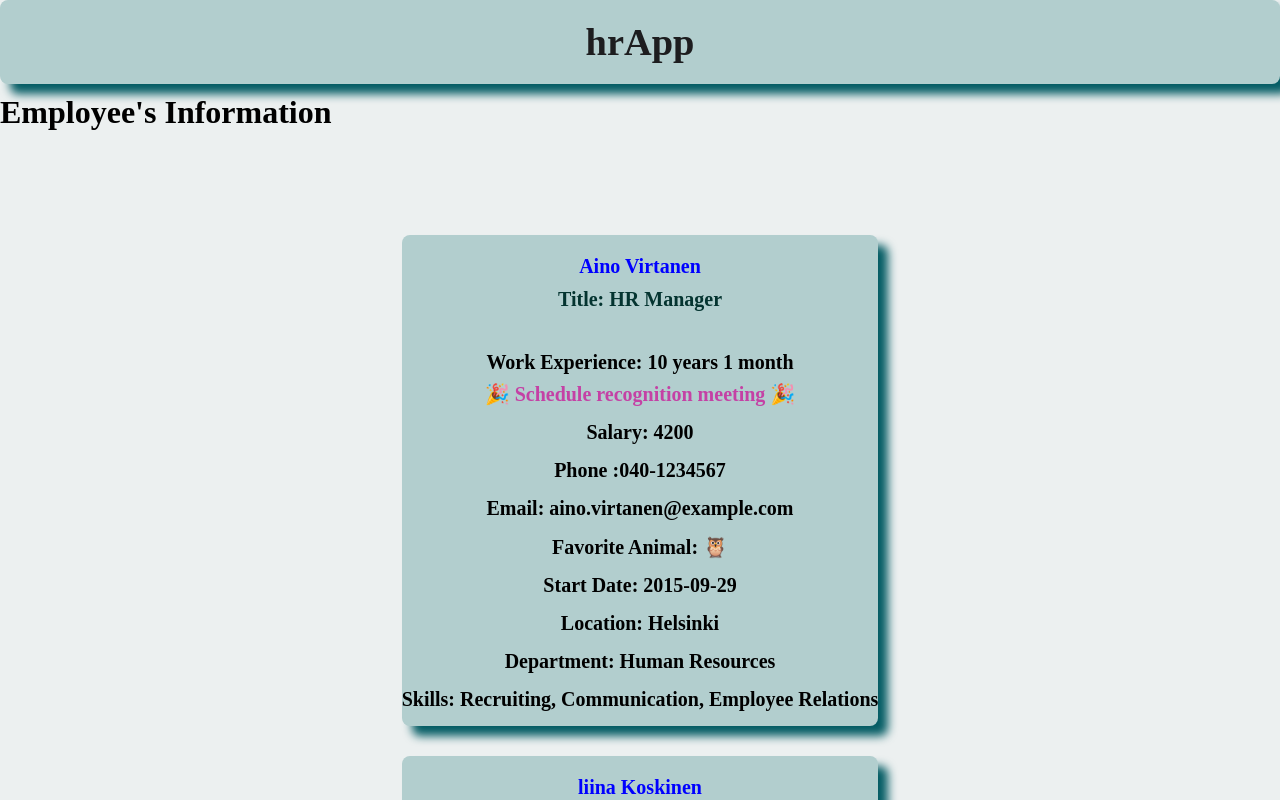
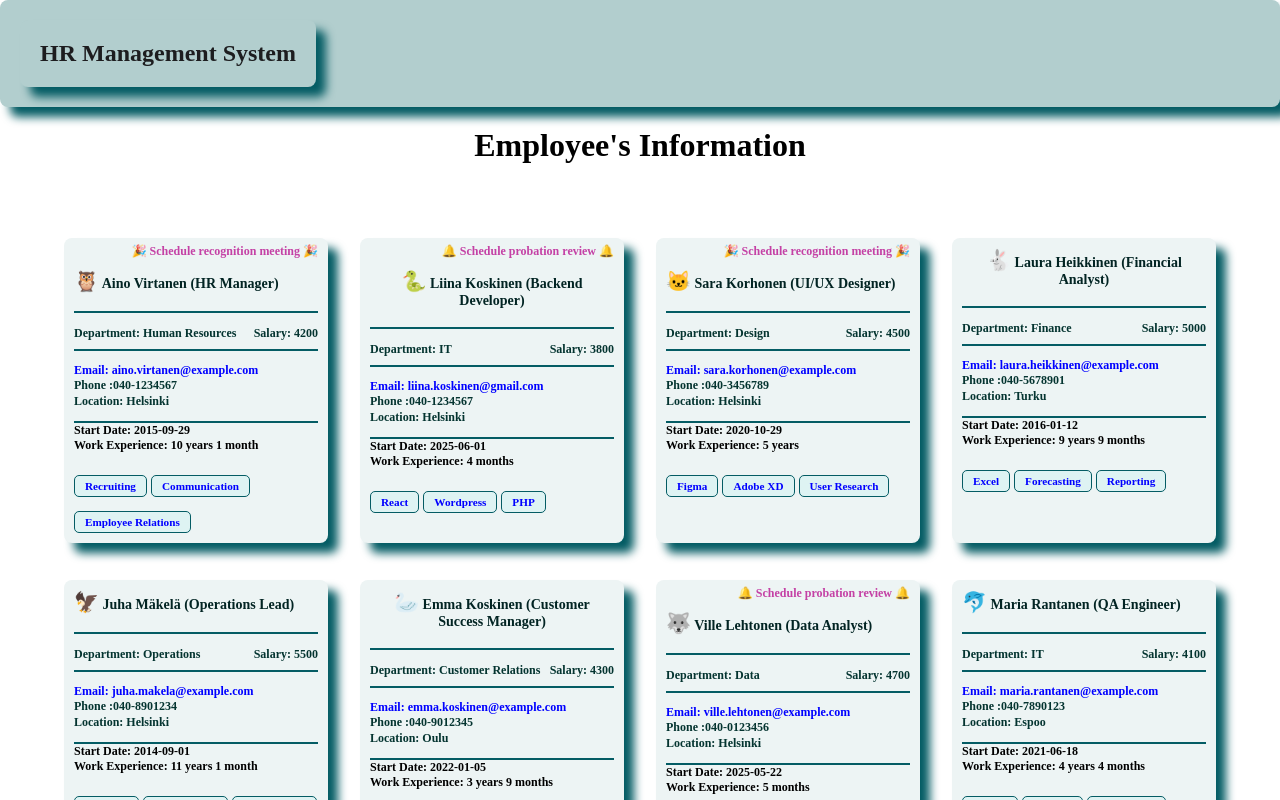
Before and after one commit to BitaYeganeh/hrApp, a React (Vite) app: page / in a window 1280 px wide. Shown: the top 800 px of the page. Built offline with nearby package versions, Linux system fonts and the light colour scheme.

Commit message:
style added

```diff
--- a/src/App.css
+++ b/src/App.css
@@ -7,19 +7,21 @@
 #root {
   height:auto;
   width:100vw;
-  background-color: rgb(236, 240, 240);
 }
 .siteTitle{
   font-weight: bold;
-  text-align: left;
-  margin-top: 10px;
-  margin-bottom: 10px;
+  text-align: center;
+  margin-top: 20px;
+  margin-bottom: 5px;
 }
 
 .container{
     display:flex;
+    flex: 1;
     justify-content: center;
     align-items: center;
+
+    gap: 1rem; /* Aligns cards to top */
     padding:4rem;
     height:auto;
 
--- a/src/components/Footer.jsx
+++ b/src/components/Footer.jsx
@@ -5,7 +5,9 @@ const Footer = () => {
     return (
         <div>
         <footer className={styles.footer}>
-            <p>Copyright WP25K</p>
+        <p>
+        © 2024 WP25K. All rights reserved. <a href="#privacy">Privacy Policy</a>
+        </p>
         </footer>
         </div>
 
--- a/src/components/Footer.module.css
+++ b/src/components/Footer.module.css
@@ -1,10 +1,16 @@
 .footer {
   background-color: rgb(178, 206, 206);
   padding: 30px;
-  display: flex;
-  justify-content: center;
-  align-items: center;
-  font-weight: bold;
   box-shadow: 0 -4px 8px rgba(4, 92, 100);
-  padding-top: 20px;
+  font-size: 0.8rem;
+  text-align: center;
+  padding: 1rem;
 }
+.footer a {
+  color: red;
+}
+
+.footer a:hover {
+  color: blue;
+  text-decoration: underline;
+}
--- a/src/components/Header.jsx
+++ b/src/components/Header.jsx
@@ -3,7 +3,7 @@ import styles from "./Header.module.css"
 const Header = () => {
     return (
         <header className={styles.header}>
-            <h1>hrApp</h1>
+       <h1 className={styles.header}>HR Management System</h1>
         </header>
 
     );
--- a/src/components/Header.module.css
+++ b/src/components/Header.module.css
@@ -1,4 +1,5 @@
 .header {
+    display:flex;
     background-color: rgb(178, 206, 206);
     color: rgb(29, 29, 31);
     padding:20px;
@@ -8,3 +9,6 @@
     box-shadow: 10px 10px 10px rgb(4, 92, 100);
 
 }
+.header h1 {
+  font-size: 1.5rem;
+}
--- a/src/components/PersonCard.jsx
+++ b/src/components/PersonCard.jsx
@@ -17,36 +17,52 @@ const PersonCard = (
 ) => {
 
     return (
+
         <div className={styles.person}>
-        <div className={styles.name}>{name}</div>
-        <div className={styles.title}>Title: {title}</div>
-        <div className={styles.workExperience}>
-            Work Experience:
-            {workExperience.years > 0 && ` ${workExperience.years} year${workExperience.years > 1 ? "s" : ""}`}
-            {workExperience.months > 0 && ` ${workExperience.months} month${workExperience.months > 1 ? "s" : ""}`}
-    {/* add message for 5.10.15 years */}
+            {/* add message for 5.10.15 years */}
             {workExperience.years > 0 && workExperience.years % 5 === 0 && (
                 <div className={styles.reminder}>
                  🎉 Schedule recognition meeting 🎉
                 </div>
             )}
 
-    {/* add msg for less than 6 months experience */}
+            {/* add msg for less than 6 months experience */}
             {workExperience.years === 0 && workExperience.months < 6 && (
                 <div className={styles.reminder}>
                  🔔 Schedule probation review 🔔
                 </div>
             )}
+            {/* name and title on same line */}
+            <div className={styles.headerRow}>
+                <div className={styles.name}>
+                    <span className={styles.animalIcon}>{getAnimalEmoji(animal)}</span> {name} <span className={styles.title}>({title})</span>
+                </div>
+
+            </div>
+        <div className={styles.headerRow}>
+            <div className={styles.department}>Department: {department}</div>
+            <div className={styles.salary}>Salary: {salary}</div>
+        </div>
+        <div className={styles.infoRow}>
+        <div className={styles.email}>Email: {email}</div>
+          <div className={styles.phone}>Phone :{phone}</div>
+          <div className={styles.location}>Location: {location}</div>
+          </div>
+        <div className={styles.startDate}>Start Date: {startDate}</div>
+        <div className={styles.workExperience}>
+            Work Experience:
+            {workExperience.years > 0 && ` ${workExperience.years} year${workExperience.years > 1 ? "s" : ""}`}
+            {workExperience.months > 0 && ` ${workExperience.months} month${workExperience.months > 1 ? "s" : ""}`}
         </div>
 
-        <div className={styles.salary}>Salary: {salary}</div>
-        <div className={styles.phone}>Phone :{phone}</div>
-        <div className={styles.email}>Email: {email}</div>
-        <div className={styles.animal}>Favorite Animal: {getAnimalEmoji(animal)}</div>
-        <div className={styles.startDate}>Start Date: {startDate}</div>
-        <div className={styles.location}>Location: {location}</div>
-        <div className={styles.department}>Department: {department}</div>
-        <div className={styles.skills}>Skills: {skills && skills.join(", ")}</div>
+<div className={styles.skillsSection}>
+  <div className={styles.skillsLabel}></div>
+  <div className={styles.skillsList}>
+    {skills && skills.map((skill, index) => (
+      <span key={index} className={styles.skillBox}>{skill}</span>
+    ))}
+  </div>
+</div>
         </div>
     );
 };
--- a/src/components/PersonCard.module.css
+++ b/src/components/PersonCard.module.css
@@ -1,32 +1,101 @@
 .person {
     display: flex;
-    flex-direction: column;
-    font-size: 20px;
+    flex-direction:column;
+    font-size: 12px;
     font-weight: bold;
-    background-color: rgb(178, 206, 206);
-    text-align: center;
+    background-color: rgb(237, 244, 244);
+    text-align: left;
+    padding-left: 10px;
+    padding-right: 10px;
     border-color: black;
     border-radius: 8px;
     box-shadow: 10px 10px 10px rgb(4, 92, 100);
-    margin-top: 30px;
+    margin-top: 5px;
+
 
 }
 
+.animalIcon{
+    font-size: 20px;
+}
 .name{
-    color:blue;
-    font-size: 20px;
+    color:rgb(2, 36, 35);
+    font-size: 14px;
     padding-bottom: 10px;
-    padding-top: 20px;
+    padding-top: 10px;
+    text-align:center;
+}
+.headerRow {
+  display: flex;
+  justify-content: space-between; /* pushes left/right sides apart */
+  align-items: center;            /* vertically centers items */
+  border-bottom: 2px solid rgb(4, 92, 100); /* optional underline */
+  padding-bottom: 8px;
+  margin-bottom: 12px;
+}
+.infoRow{
+     border-bottom: 2px solid rgb(4, 92, 100); /* optional underline */
+     padding-bottom: 12px;
+}
+.department,
+.salary,
+.phone,
+.location {
+  color: rgb(4, 52, 48);
+  font-size: 0.75rem;
+}
+.email{
+    color:blue
 }
 .title{
-    color: rgb(4, 52, 48);
-    margin-bottom: 20px;
-    padding-bottom: 20px;
+    color:rgb(2, 36, 35);
+    font-size: 14px;
+
 }
-.workExperience, .salary, .phone, .email, .animal, .startDate, .location, .department, .skills{
-    margin-bottom: 15px;
+.salary{
+    text-align: right;
+    margin-top: 1px;
 }
+.location{
+    text-align: left;
+    margin-top: 1px;
+}
+
 .reminder{
     color:rgb(196, 65, 165);
-    padding-top: 8px;
+    padding-top: 6px;
+    align-content: right;
+    text-align: right;
 }
+.skillsSection {
+  margin-top: 12px;
+}
+
+.skillsLabel {
+  font-weight: 600;
+  color: rgb(4, 52, 48);
+  padding-bottom: 10px;
+}
+
+.skillsList {
+  display: flex;
+  flex-wrap: wrap; /* makes them wrap nicely on small screens */
+  gap: 4px;        /* space between boxes */
+}
+
+.skillBox {
+  background-color: rgb(222, 243, 243); /* light teal background */
+  color:blue;
+  border: 1px solid rgb(4, 92, 100);
+  border-radius: 5px;  /* rounded pill style */
+  padding: 4px 10px;
+  font-size: 0.7rem;
+  margin-bottom: 10px;
+}
+
+/* optional hover effect */
+.skillBox:hover {
+  background-color: rgb(4, 92, 100);
+  color: white;
+  cursor: default;
+}
--- a/src/components/PersonList.jsx
+++ b/src/components/PersonList.jsx
@@ -1,5 +1,5 @@
 import PersonCard from "./PersonCard";
-import React from "react";
+import styles from "./PersonList.module.css";
 import {employees} from "../data/employees";
 import {calculateWorkExperience} from "../utils/calculateWorkExperience"
 
@@ -7,7 +7,7 @@ const PersonList = () => {
 
 return (
 
-    <div>
+    <div className={styles.listContainer}>
     {employees.map((employee) => (
         <PersonCard
             key={employee.id}
--- /dev/null
+++ b/src/components/PersonList.module.css
@@ -0,0 +1,14 @@
+.listContainer {
+  display: grid;
+  grid-template-columns: repeat(auto-fill, minmax(250px, 1fr));
+  gap: 2rem;
+  max-width: 1200px;
+  margin: 0 auto;
+}
+
+@media (max-width: 768px) {
+  .listContainer {
+    grid-template-columns: 1fr;
+    padding: 0.5rem;
+  }
+}
--- a/src/data/employees.js
+++ b/src/data/employees.js
@@ -15,7 +15,7 @@ export const employees = [
 
    {
     id: 2,
-    name: "liina Koskinen",
+    name: "Liina Koskinen",
     title: "Backend Developer",
     salary: 3800,
     phone: "040-1234567",
```
